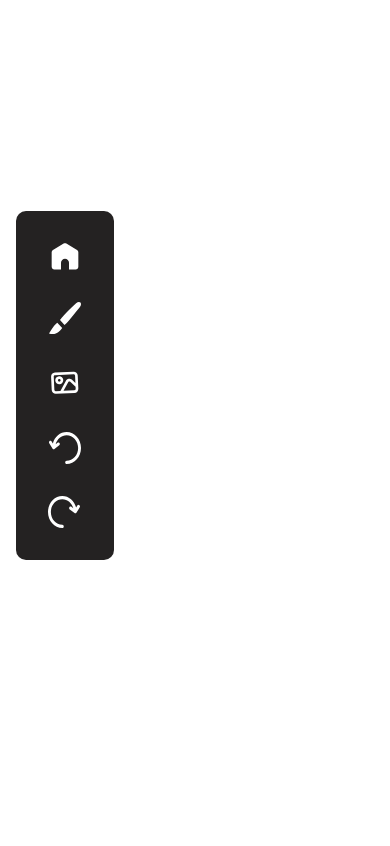
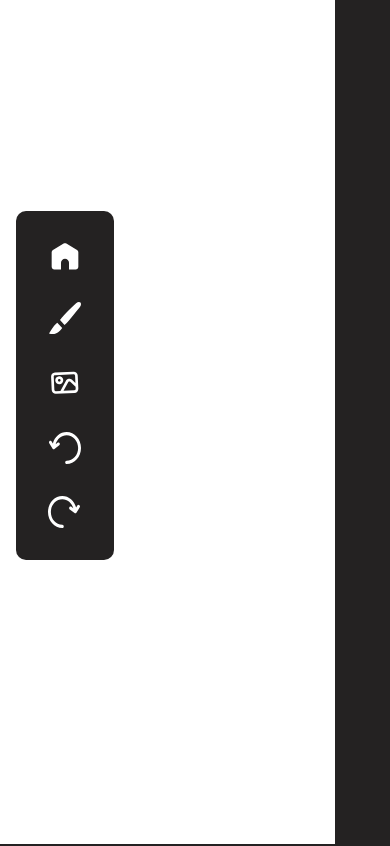
Before and after one commit to Lotalove/portfilio-new, a React (Create React App) app: page /projects/whiteboard in a window 390 px wide. Shown: the top 846 px of the page. Built offline with nearby package versions, Linux system fonts and the light colour scheme.

Commit message:
canvas is exactly 100% of view height and width

```diff
--- a/src/components/connectfour.js
+++ b/src/components/connectfour.js
@@ -19,7 +19,7 @@ export function Gameboard (props){
         for(var row = 5;row >= 0 ; row-- ){
             if(boardMatrix[row][position]._owner.child.stateNode.classList.length === 1){
                 boardMatrix[row][position]._owner.child.stateNode.classList.add(turn %2 === 0 ? classes.red:classes.yellow)
-                await setTurn(turn+=1)
+                setTurn(turn+=1)
                isWinner([row,position])
                break
             }
--- a/src/components/whiteboard/App.js
+++ b/src/components/whiteboard/App.js
@@ -132,7 +132,7 @@ function Canvas(){
   }
   return(
     <div>
-    <canvas id={classes.board} width ={1920} height={1080}onMouseDown={()=>{
+    <canvas id={classes.board} width ={window.innerWidth} height={window.innerHeight} onMouseDown={()=>{
       OperationHandler()
     }}
     onMouseMove={(event)=>{
--- a/src/components/whiteboard/whiteboard.module.css
+++ b/src/components/whiteboard/whiteboard.module.css
@@ -1,13 +1,14 @@
 
 #board{
   background-color: #FFFFFF;
-  cursor: none;
-  overflow: hidden;
   z-index: 1;
-
+  margin:0;
+  position: static;
+  min-width: fit-content;
 }
 .app{
   width: 100VW;
+  height: 100vh;
   font-family:"Roboto";
   min-width: 500px;
   overflow: hidden;
```
